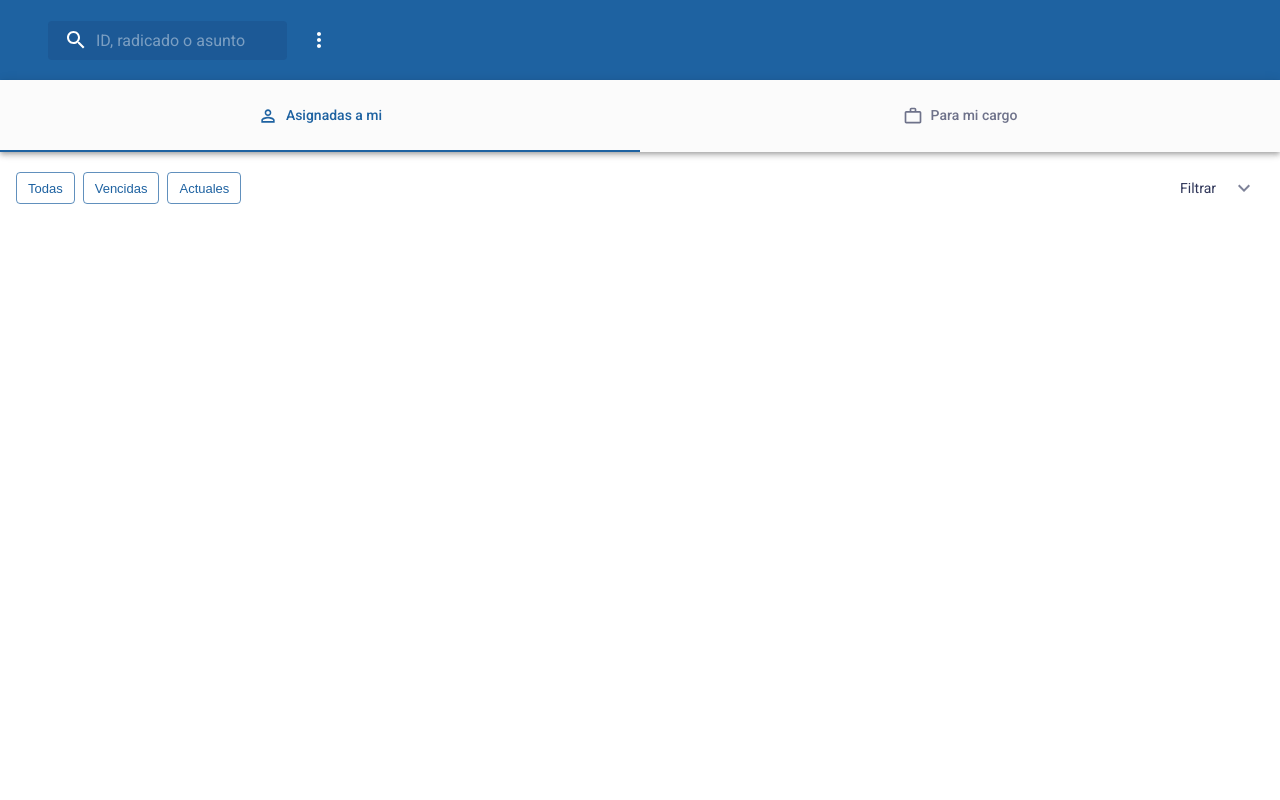
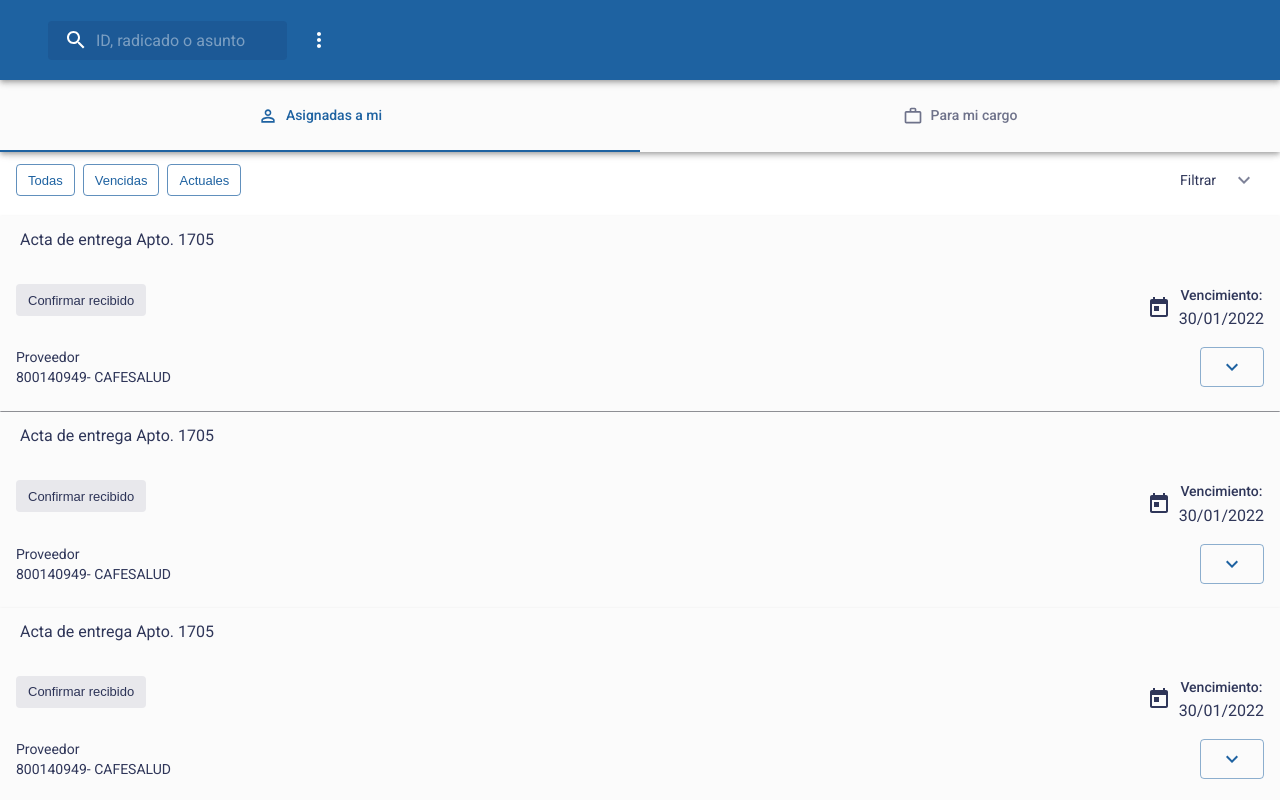
Before and after one commit to SincosoftSAS/hackathon, a React (Vite) app: page / in a window 1280 px wide. Shown: the top 800 px of the page. Built offline with nearby package versions, Linux system fonts and the light colour scheme.

Commit message:
creacion car actividades

```diff
--- a/index.html
+++ b/index.html
@@ -1,13 +1,20 @@
 <!DOCTYPE html>
 <html lang="en">
+
 <head>
   <meta charset="UTF-8" />
   <link rel="icon" type="image/svg+xml" href="/vite.svg" />
   <meta name="viewport" content="initial-scale=1, width=device-width" />
   <title>Vite + React + TS</title>
+
+  <link rel="stylesheet" href="https://fonts.googleapis.com/css?family=Roboto:300,400,500,700&display=swap" />
+  <link rel="stylesheet"
+    href="https://fonts.googleapis.com/css2?family=Nunito:wght@300;400;600;700&family=Roboto:wght@300;400;500;700&display=swap">
 </head>
+
 <body>
   <div id="root"></div>
   <script type="module" src="/src/main.tsx"></script>
 </body>
+
 </html>
--- /dev/null
+++ b/src/components/Actividad.tsx
@@ -0,0 +1,36 @@
+import React from 'react'
+import Card from '@mui/material/Card';
+import Typography from '@mui/material/Typography';
+import { Button, CardContent, CardHeader, Chip, Stack } from '@mui/material';
+import TodayIcon from '@mui/icons-material/Today';
+import ExpandMoreIcon from '@mui/icons-material/ExpandMore';
+
+export const Actividad = () => {
+  return (
+    <Card variant="elevation" sx={{ borderRadius: 0 }} >
+      <CardHeader sx={{ paddingTop: 1.5, paddingX: 2.5 }} title="Acta de entrega Apto. 1705" titleTypographyProps={{ variant: 'body1' }}>
+      </CardHeader>
+      <CardContent>
+        <Stack justifyContent="space-between" direction="row">
+          <Chip variant="filled" label="Confirmar recibido" />
+          <Stack direction="row" alignItems="center" gap={1}>
+            <TodayIcon />
+            <Stack direction="column" alignItems="center" justifyContent="space-between">
+              <Typography variant="caption">Vencimiento:</Typography>
+              <Typography variant="body1">30/01/2022</Typography>
+            </Stack>
+          </Stack>
+        </Stack>
+        <Stack pt={2} direction="row" justifyContent="space-between">
+          <Stack direction="column" alignItems="start">
+            <Typography variant='body2' color='text.primary'>Proveedor</Typography>
+            <Typography variant='body2'>800140949- CAFESALUD</Typography>
+          </Stack>
+          <Button variant="outlined">
+            <ExpandMoreIcon />
+          </Button>
+        </Stack>
+      </CardContent>
+    </Card>
+  )
+}
--- a/src/components/Header.tsx
+++ b/src/components/Header.tsx
@@ -47,7 +47,7 @@ const StyledInputBase = styled(InputBase)(({ theme }) => ({
 export default function PrimarySearchAppBar() {
   return (
     <Box sx={{ flexGrow: 1 }}>
-      <AppBar position="static">
+      <AppBar position="sticky">
         <Toolbar sx={{ paddingX: 1.5, paddingY: 1, gap: 1 }}>
           <Search>
             <SearchIconWrapper>
--- a/src/containers/Home.tsx
+++ b/src/containers/Home.tsx
@@ -1,8 +1,10 @@
-import { PersonOutline, WorkOutline } from "@mui/icons-material";
-import { AppBar, Box, Tab, Tabs } from "@mui/material";
+import { PersonOutline, WorkOutline} from "@mui/icons-material";
+import { AppBar, Box, Divider, Tab, Tabs } from "@mui/material";
 import { useState } from "react";
+import { Actividad } from "../components/Actividad";
 import PrimarySearchAppBar from "../components/Header";
 import { Actividades } from "./Actividades";
+
 
 export const Home = () => {
   const [tab, setTab] = useState(0);
@@ -11,6 +13,7 @@ export const Home = () => {
 
   return (
     <>
+      <Box width="100%" position="fixed" zIndex={1} >
         <PrimarySearchAppBar />
         <AppBar color="inherit" position="static">
           <Tabs
@@ -30,7 +33,20 @@ export const Home = () => {
             />
           </Tabs>
         </AppBar>
+      </Box>
+      <Box pt={18}>
         {tabs[tab]}
+        <Actividad />
+        <Divider />
+        <Actividad />
+        <Actividad />
+        <Actividad />
+        <Actividad />
+        <Actividad />
+        <Actividad />
+        <Actividad />
+      </Box>
+
     </>
   );
 };
```
Lines whose indentation alone changed are shown as unchanged.
